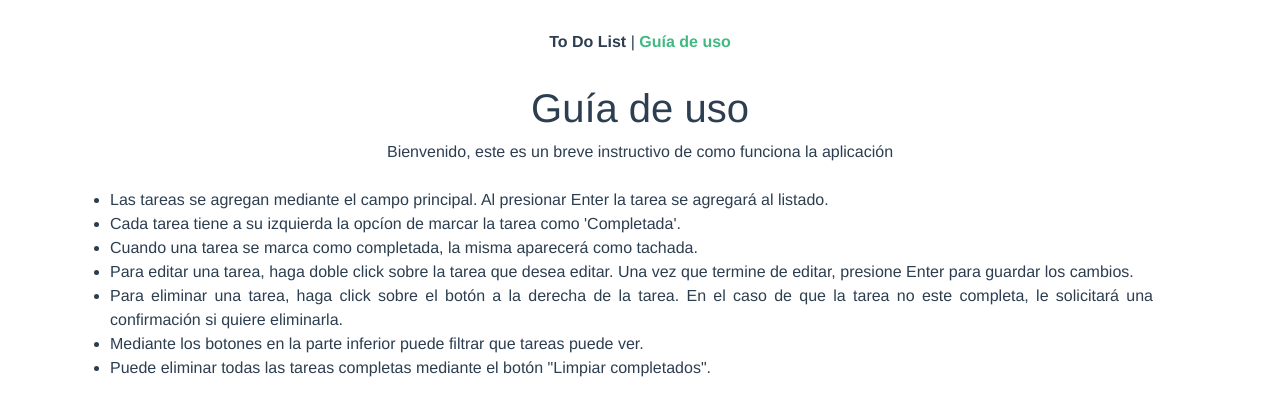
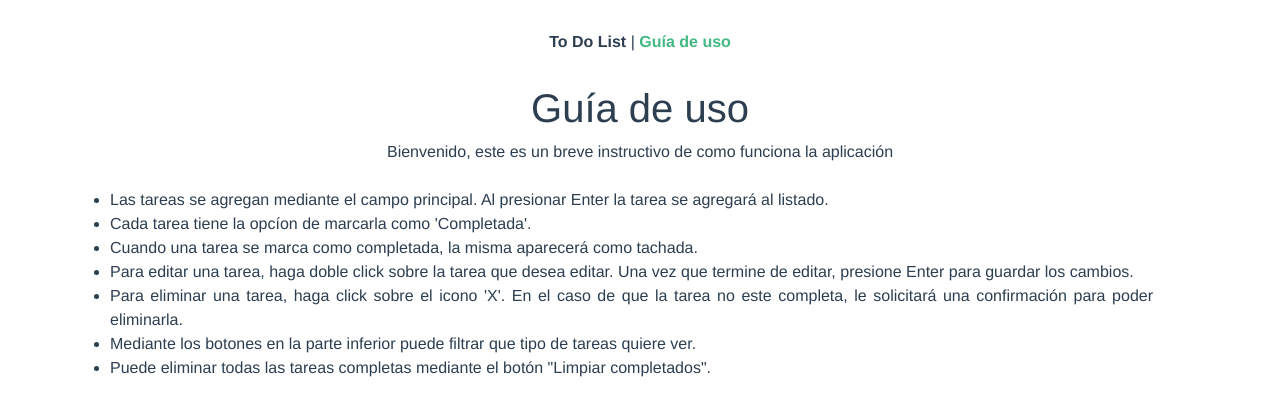
Before and after one commit to CarlosSalinas97/ToDo-Devactory, a Vue app: page /guia in a window 1280 px wide. Shown: the top 416 px of the page. Built offline with nearby package versions, Linux system fonts and the light colour scheme; no server answers; what vue-sweetalert2 would draw is missing.

Commit message:
Arreglos en las vistas, store y readme

```diff
--- a/src/store/index.js
+++ b/src/store/index.js
@@ -6,12 +6,12 @@ export default createStore({
     tareas:[],
   },
   mutations: {
-    setTareas(state, payload ){
-      state.tareas = payload
+    setTareas(state, tarea){
+      state.tareas = tarea
     },
-    getTareas(state, payload){
-      state.tareas = payload
-    }
+    getTareas(state, tarea){
+      state.tareas = tarea
+    },
   },
   actions: {
     //Funcion correspondiente a traer todos las tareas almacenadas en la API. Se lanza al cargar la página.
@@ -71,5 +71,5 @@ export default createStore({
         })
       }
     }
-  }
+  },
 })
--- a/src/views/Guia.vue
+++ b/src/views/Guia.vue
@@ -5,11 +5,11 @@
     <div class="row ">
       <ul class="text-justify mt-2" style="width:95%;">
         <li>Las tareas se agregan mediante el campo principal. Al presionar Enter la tarea se agregará al listado.</li>
-        <li>Cada tarea tiene a su izquierda la opcíon de marcar la tarea como 'Completada'.</li>
+        <li>Cada tarea tiene la opcíon de marcarla como 'Completada'.</li>
         <li>Cuando una tarea se marca como completada, la misma aparecerá como tachada.</li>
         <li>Para editar una tarea, haga doble click sobre la tarea que desea editar. Una vez que termine de editar, presione Enter para guardar los cambios.</li>
-        <li>Para eliminar una tarea, haga click sobre el botón a la derecha de la tarea. En el caso de que la tarea no este completa, le solicitará una confirmación si quiere eliminarla.</li>
-        <li>Mediante los botones en la parte inferior puede filtrar que tareas puede ver.</li>
+        <li>Para eliminar una tarea, haga click sobre el icono 'X'. En el caso de que la tarea no este completa, le solicitará una confirmación para poder eliminarla.</li>
+        <li>Mediante los botones en la parte inferior puede filtrar que tipo de tareas quiere ver.</li>
         <li>Puede eliminar todas las tareas completas mediante el botón "Limpiar completados".</li>
       </ul>
     </div>
--- a/src/views/Home.vue
+++ b/src/views/Home.vue
@@ -81,7 +81,7 @@
 </template>
 
 <script>
-import {mapActions, mapState} from 'vuex'
+import {mapActions, mapGetters, mapMutations, mapState} from 'vuex'
 import axios from 'axios'
 
 export default {
@@ -93,7 +93,7 @@ export default {
     }
   },
   computed:{
-    //Mapea de los estados definidos en el Store de Vuex
+    //Mapeo de los estados y getters definidos en el Store de Vuex
     ...mapState(['tareas']),
 
     //Mapeo filtrado de acuerdo al estado(activo: true/false) de las tareas.
@@ -115,7 +115,7 @@ export default {
     this.getTarea
   },
   methods:{
-    //Mapeo de las acciones definidas en el Store de Vuex
+    //Mapeo de las acciones y mutaciones definidas en el Store de Vuex
     ...mapActions(['setTareas','getTareas','removeTarea', 'editTarea']),
 
     //Limpia el input al presionar enter.
```
Also changed, not shown: 1 other file (tests, documents, lock files or other folders).
